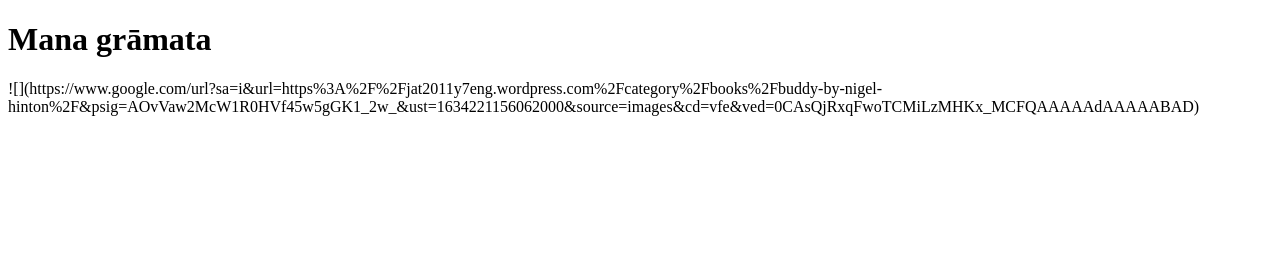
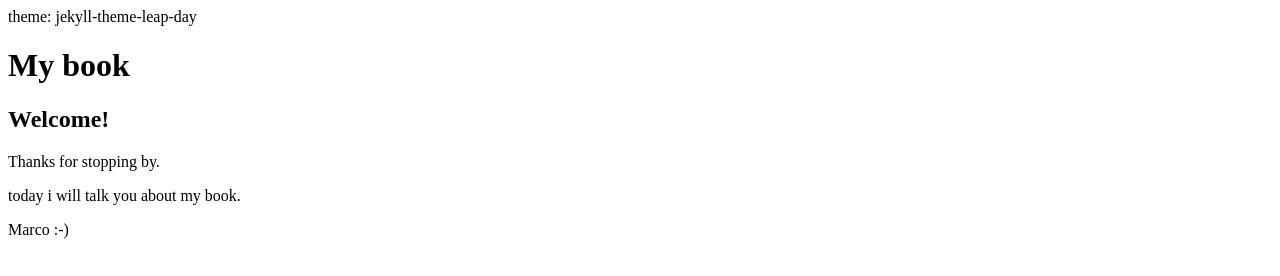
Before and after one commit to Kristapins/kristapins, a plain HTML site: page index.html in a window 1280 px wide. Drawn offline with Linux system fonts and the light colour scheme.

Commit message:
Update index.html

```diff
--- a/index.html
+++ b/index.html
@@ -1,8 +1,20 @@
 <!DOCTYPE html>
 <html>
-    <head></head>
-    <body>
-        <h1>Mana grāmata</h1>
-        ![](https://www.google.com/url?sa=i&url=https%3A%2F%2Fjat2011y7eng.wordpress.com%2Fcategory%2Fbooks%2Fbuddy-by-nigel-hinton%2F&psig=AOvVaw2McW1R0HVf45w5gGK1_2w_&ust=1634221156062000&source=images&cd=vfe&ved=0CAsQjRxqFwoTCMiLzMHKx_MCFQAAAAAdAAAAABAD)
-    </body>
+  <head>
+  theme: jekyll-theme-leap-day
+    <meta charset="utf-8">
+    <title>My book</title>
+  </head>
+  <body>
+    <h1>My book</h1>
+
+    <h2>Welcome!</h2>
+
+    <p>Thanks for stopping by.</p>
+
+    <p>today i will talk you about my book.</p>
+
+
+    <p>Marco :-)</p>
+  </body>
 </html>
```
